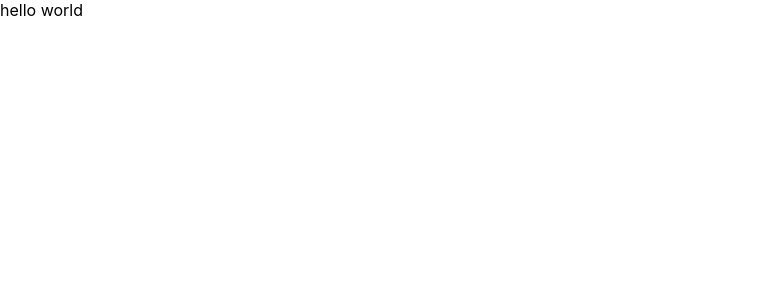
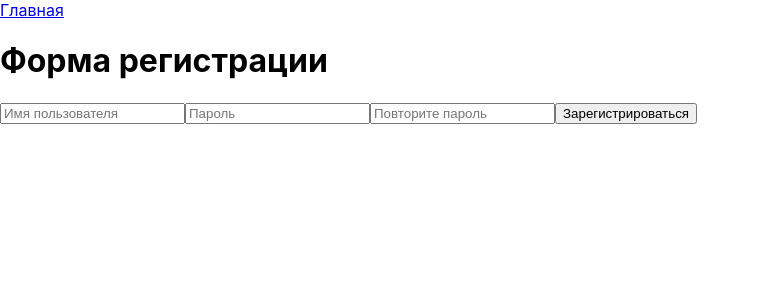
Before and after one commit to MaksEvs/BestMovieApp.github.io, a React (Create React App) app: page /register in a window 1280 px wide. Shown: the top 300 px of the page, without its empty margins (0-760 px from the left). Built offline with nearby package versions, Linux system fonts and the light colour scheme.

Commit message:
Added initial components for the application and implemented login and registration logic

```diff
--- a/src/App.js
+++ b/src/App.js
@@ -1,7 +1,55 @@
-const APi_KEY = "454dcbd7";
+import React, { useState } from "react";
+import { BrowserRouter as Router, Routes, Route } from "react-router-dom";
+import MainPage from "./components/MainPage/MainPage";
+import LoginPage from "./components/LoginPage/LoginPage";
+import RegisterPage from "./components/LoginPage/RegisterPage";
+import FavoritesPage from "./components/FavoritePage/FavoritePage";
 
-function App() {
-	return <div>hello world</div>;
-}
+const App = () => {
+	const [isLoggedIn, setIsLoggedIn] = useState(
+		!!localStorage.getItem("username")
+	);
+
+	const handleLogin = (username) => {
+		localStorage.setItem("username", username);
+		setIsLoggedIn(true);
+	};
+
+	const handleLogout = () => {
+		localStorage.removeItem("username");
+		setIsLoggedIn(false);
+	};
+
+	const handleRegister = (username) => {
+		localStorage.setItem("username", username);
+		setIsLoggedIn(true);
+	};
+
+	return (
+		<Router>
+			<div>
+				<Routes>
+					<Route
+						path="/"
+						element={
+							<MainPage isLoggedIn={isLoggedIn} onLogout={handleLogout} />
+						}
+					/>
+					<Route path="/login" element={<LoginPage onLogin={handleLogin} />} />
+					<Route
+						path="/register"
+						element={<RegisterPage onRegister={handleRegister} />}
+					/>
+					<Route
+						path="/favorites"
+						element={
+							<FavoritesPage isLoggedIn={isLoggedIn} onLogout={handleLogout} />
+						}
+					/>
+				</Routes>
+			</div>
+		</Router>
+	);
+};
 
 export default App;
--- /dev/null
+++ b/src/components/FavoritePage/FavoritePage.js
@@ -0,0 +1,20 @@
+import React from "react";
+import { Navigate } from "react-router-dom";
+import Header from "../Header/Header";
+
+const FavoritesPage = (props) => {
+	if (!props.isLoggedIn) {
+		return <Navigate to="/login" />;
+	}
+
+	return (
+		<div>
+			<Header />
+			<div>
+				<h1>Избранное</h1>
+			</div>
+		</div>
+	);
+};
+
+export default FavoritesPage;
--- /dev/null
+++ b/src/components/Header/Header.js
@@ -0,0 +1,67 @@
+import React from "react";
+import { Link, useLocation, useNavigate } from "react-router-dom";
+
+const Header = () => {
+	const location = useLocation();
+	const navigate = useNavigate();
+
+	// Определяем, на какой странице мы находимся
+	const currentPage = location.pathname;
+
+	const logoutHandler = () => {
+		localStorage.removeItem("username");
+		navigate("/");
+	};
+
+	// Проверяем, залогинен ли пользователь
+	const isLoggedIn = localStorage.getItem("username");
+
+	// Содержимое заголовка в зависимости от текущей страницы и состояния авторизации
+	let headerContent = null;
+	if (currentPage === "/") {
+		headerContent = (
+			<div>
+				<Link to="/">Главная</Link>
+				<Link to="/favorites">Избранное</Link>
+				{isLoggedIn ? (
+					<div>
+						<span>{localStorage.getItem("username")}</span>
+						<button onClick={logoutHandler}>Выход</button>
+					</div>
+				) : (
+					<Link to="/login">Вход</Link>
+				)}
+			</div>
+		);
+	} else if (currentPage === "/login" || currentPage === "/register") {
+		headerContent = (
+			<div>
+				<Link to="/">Главная</Link>
+			</div>
+		);
+	} else if (currentPage === "/favorites") {
+		headerContent = (
+			<div>
+				<Link to="/">Главная</Link>
+				{isLoggedIn ? (
+					<div>
+						<span>{localStorage.getItem("username")}</span>
+						<button onClick={logoutHandler}>Выход</button>
+					</div>
+				) : (
+					<Link to="/login">Вход</Link>
+				)}
+			</div>
+		);
+	} else {
+		headerContent = (
+			<div>
+				<Link to="/">Главная</Link>
+			</div>
+		);
+	}
+
+	return <header>{headerContent}</header>;
+};
+
+export default Header;
--- /dev/null
+++ b/src/components/LoginPage/LoginPage.js
@@ -0,0 +1,59 @@
+import React, { useState } from "react";
+import { Link, Navigate } from "react-router-dom";
+
+const LoginPage = (props) => {
+	const [formData, setFormData] = useState({
+		username: "",
+		password: "",
+	});
+	const [loggedIn, setLoggedIn] = useState(false);
+
+	const inputChangeHandler = (event) => {
+		const { name, value } = event.target;
+		setFormData({ ...formData, [name]: value });
+	};
+
+	const loginHandler = (event) => {
+		event.preventDefault();
+		const { username, password } = formData;
+		if (localStorage.getItem(username) === JSON.stringify({ password })) {
+			props.onLogin(username);
+			setLoggedIn(true);
+		}
+	};
+
+	if (loggedIn) {
+		return <Navigate to="/" />;
+	}
+
+	return (
+		<div>
+			<header>
+				<Link to="/">Главная</Link>
+			</header>
+			<div>
+				<h1>Вход</h1>
+				<form onSubmit={loginHandler}>
+					<input
+						type="text"
+						name="username"
+						placeholder="Имя пользователя"
+						value={formData.username}
+						onChange={inputChangeHandler}
+					/>
+					<input
+						type="password"
+						name="password"
+						placeholder="Пароль"
+						value={formData.password}
+						onChange={inputChangeHandler}
+					/>
+					<button type="submit">Вход</button>
+				</form>
+				<Link to="/register">Регистрация</Link>
+			</div>
+		</div>
+	);
+};
+
+export default LoginPage;
--- /dev/null
+++ b/src/components/LoginPage/RegisterPage.js
@@ -0,0 +1,82 @@
+import React, { useState } from "react";
+import { Navigate } from "react-router-dom";
+import Header from "../Header/Header";
+
+const RegisterPage = (props) => {
+	const [formData, setFormData] = useState({
+		username: "",
+		password: "",
+		repeatPassword: "",
+	});
+	const [registered, setRegistered] = useState(false);
+	const [error, setError] = useState("");
+
+	const inputChandeHandler = (e) => {
+		const { name, value } = e.target;
+		setFormData({ ...formData, [name]: value });
+	};
+
+	const registerHandler = (e) => {
+		e.preventDefault();
+		const { username, password, repeatPassword } = formData;
+
+		if (localStorage.getItem(username)) {
+			setError("Пользователь с таким никнеймом уже существует");
+			return;
+		}
+
+		if (password.length < 6) {
+			setError("Пароль должен содержать не менее 6 символов");
+			return;
+		}
+
+		if (password !== repeatPassword) {
+			setError("Пароли не совпадают");
+			return;
+		}
+
+		localStorage.setItem(username, JSON.stringify({ password }));
+		props.onRegister(username);
+		setRegistered(true);
+	};
+
+	if (registered) {
+		return <Navigate to="/" />;
+	}
+
+	return (
+		<div>
+			<Header />
+			<div>
+				<h1>Форма регистрации</h1>
+				<form onSubmit={registerHandler}>
+					<input
+						type="text"
+						name="username"
+						placeholder="Имя пользователя"
+						value={formData.username}
+						onChange={inputChandeHandler}
+					/>
+					<input
+						type="password"
+						name="password"
+						placeholder="Пароль"
+						value={formData.password}
+						onChange={inputChandeHandler}
+					/>
+					<input
+						type="password"
+						name="repeatPassword"
+						placeholder="Повторите пароль"
+						value={formData.repeatPassword}
+						onChange={inputChandeHandler}
+					/>
+					<button type="submit">Зарегистрироваться</button>
+				</form>
+				{error && <p style={{ color: "red" }}>{error}</p>}
+			</div>
+		</div>
+	);
+};
+
+export default RegisterPage;
--- /dev/null
+++ b/src/components/MainPage/MainPage.js
@@ -0,0 +1,15 @@
+import React from "react";
+import Header from "../Header/Header";
+
+const MainPage = () => {
+	return (
+		<div>
+			<Header />
+			<div>
+				<h1>Главная страница</h1>
+			</div>
+		</div>
+	);
+};
+
+export default MainPage;
```
